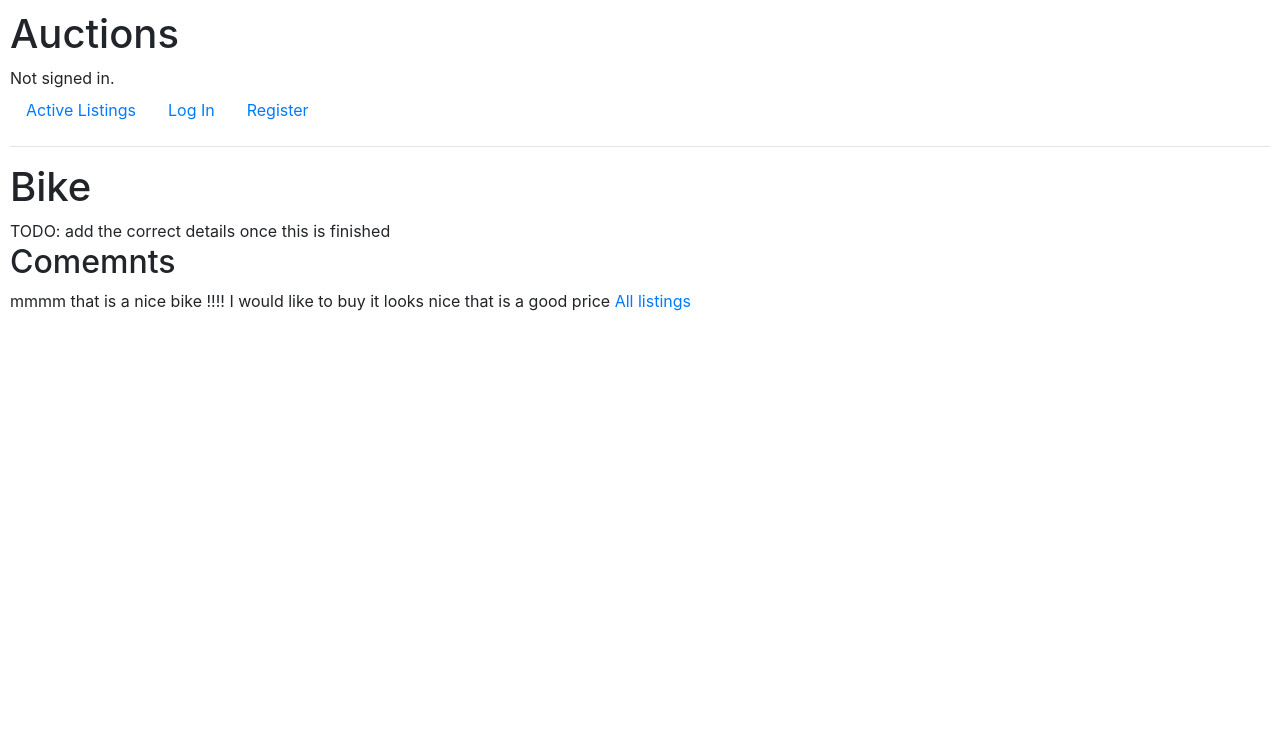
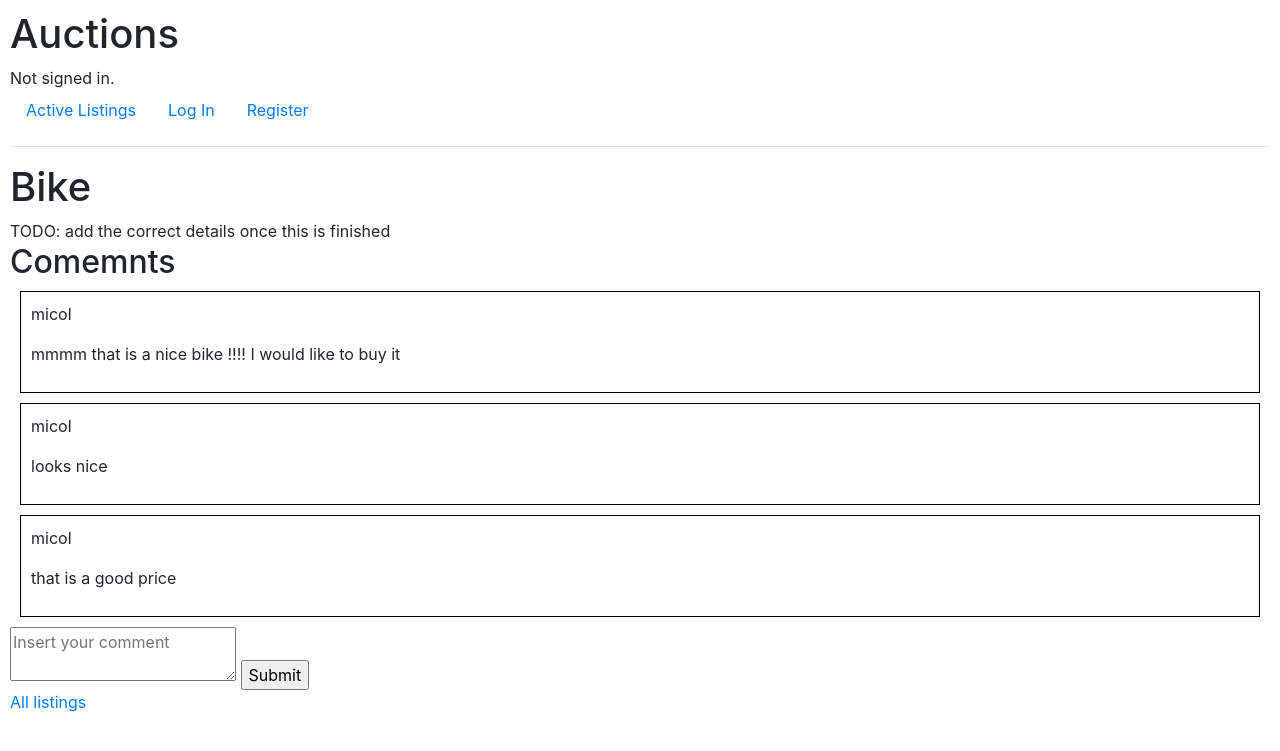
Before and after one commit to MicolGiannelli19/Ebay_app, a Django app: page /1 in a window 1280 px wide. Shown: the top 751 px of the page. Run offline with Django 3.2, Linux system fonts and the light colour scheme; data comes from the database, SQL or seed files in the repository; both versions use the stored data as it was after the commit; some libraries are stand-ins or nearby versions.

Commit message:
added commenting functionality and including new listings

```diff
--- a/commerce/auctions/static/auctions/styles.css
+++ b/commerce/auctions/static/auctions/styles.css
@@ -1,3 +1,16 @@
 body {
     padding: 10px;
+
 }
+.micla{
+    color: red;
+    background-color: green;
+}
+
+.comment {
+    margin: 10px;
+    padding: 10px;
+    border: 1px solid black;
+}
+
+/* change the font */
--- a/commerce/auctions/templates/auctions/layout.html
+++ b/commerce/auctions/templates/auctions/layout.html
@@ -4,17 +4,23 @@
 <html lang="en">
   <head>
     <title>{% block title %}Auctions{% endblock %}</title>
-        <link rel="stylesheet" href="https://stackpath.bootstrapcdn.com/bootstrap/4.4.1/css/bootstrap.min.css" integrity="sha384-Vkoo8x4CGsO3+Hhxv8T/Q5PaXtkKtu6ug5TOeNV6gBiFeWPGFN9MuhOf23Q9Ifjh" crossorigin="anonymous">
-        <link href="{% static 'auctions/styles.css' %}" rel="stylesheet">
+    <link
+      rel="stylesheet"
+      href="https://stackpath.bootstrapcdn.com/bootstrap/4.4.1/css/bootstrap.min.css"
+      integrity="sha384-Vkoo8x4CGsO3+Hhxv8T/Q5PaXtkKtu6ug5TOeNV6gBiFeWPGFN9MuhOf23Q9Ifjh"
+      crossorigin="anonymous"
+    />
+    <link
+      href="{% static 'auctions/styles.css' %}"
+      rel="stylesheet"
+      type="text/css"
+    />
   </head>
   <body>
     <h1>Auctions</h1>
     <div>
-            {% if user.is_authenticated %}
-                Signed in as <strong>{{ user.username }}</strong>.
-            {% else %}
-                Not signed in.
-            {% endif %}
+      {% if user.is_authenticated %} Signed in as
+      <strong>{{ user.username }}</strong>. {% else %} Not signed in. {%endif%}
     </div>
     <ul class="nav">
       <li class="nav-item">
@@ -33,8 +39,7 @@
       </li>
       {% endif %}
     </ul>
-        <hr>
-        {% block body %}
-        {% endblock %}
+    <hr />
+    {% block body %} {% endblock %}
   </body>
 </html>
--- a/commerce/auctions/templates/auctions/listing.html
+++ b/commerce/auctions/templates/auctions/listing.html
@@ -2,6 +2,20 @@
 <h1>{{listing.title}}</h1>
 TODO: add the correct details once this is finished
 <h2>Comemnts</h2>
-{%for comment in comments%} {{comment.text}} {%endfor%}
+{%for comment in comments%}
+<div style="margin: 10px; padding: 10px; border: 1px solid black">
+  <p>{{comment.user}}</p>
+  <p>{{comment.text}}</p>
+</div>
+{%endfor%}
+<form action="{%url 'comment' listing_id=listing.id%}" method="post">
+  {% csrf_token %}
+  <textarea
+    name="comment"
+    id="comment"
+    placeholder="Insert your comment"
+  ></textarea>
+  <input type="submit" value="Submit" />
+</form>
 <a href="{%url 'index'%}">All listings</a>
 {%endblock%}
--- a/commerce/auctions/urls.py
+++ b/commerce/auctions/urls.py
@@ -8,4 +8,5 @@ urlpatterns = [
     path("logout", views.logout_view, name="logout"),
     path("register", views.register, name="register"),
     path("<int:listing_id>", views.listing, name="listing"),
+    path("<int:listing_id>/comment", views.comment, name="comment"),
 ]
--- a/commerce/auctions/views.py
+++ b/commerce/auctions/views.py
@@ -1,14 +1,66 @@
+# authetification inports
 from django.contrib.auth import authenticate, login, logout
+from django.contrib.auth.decorators import login_required
+
 from django.db import IntegrityError
 from django.http import HttpResponse, HttpResponseRedirect
 from django.shortcuts import render
 from django.urls import reverse
 
-from .models import User, Listing
+from django import forms
+
+# Model imports
+from .models import User, Listing, Comment, Bid
 
 
 def index(request):
     return render(request, "auctions/index.html", {"listings": Listing.objects.all()})
+
+
+#  NOTE sure what method is best probably the one bellow
+
+# class ListingForm(forms.Form):
+#     title = forms.CharField(label="Title")
+#     description = forms.CharField(label="Description")
+#     starting_bid = forms.DecimalField(label="Starting Bid")
+#     image_url = forms.URLField(label="Image URL", required=False)
+#     category = forms.CharField(label="Category", required=False)
+
+
+class ListingForm(forms.ModelForm):
+    class Meta:
+        model = Listing
+        fields = ["title", "description", "starting_bid", "image", "category"]
+
+
+def create_listing(request):
+    if request.method == "POST":
+        form = ListingForm(request.POST)
+        if form.is_valid():
+            # TODO: look up the model forms to do this more efficently
+            title = form.cleaned_data["title"]
+            description = form.cleaned_data["description"]
+            starting_bid = form.cleaned_data["starting_bid"]
+            image = form.cleaned_data["image"]
+            category = form.cleaned_data["category"]
+            listing = Listing(
+                title=title,
+                description=description,
+                starting_bid=starting_bid,
+                image=image,
+                category=category,
+            )
+            listing.save()
+            return HttpResponseRedirect(reverse("index"))
+        else:
+            return render(
+                request,
+                "auctions/create_listing.html",
+                {"form": form, "message": "Invalid form data"},
+            )
+    else:
+        form = ListingForm()
+        return render(request, "auctions/create_listing.html", {"form": form})
 
 
 def login_view(request):
@@ -76,3 +128,17 @@ def listing(request, listing_id):
         "auctions/listing.html",
         {"listing": listing, "comments": comments, "bids": bids},
     )
+
+
+# TODO: change it to be a django form
+@login_required()
+def comment(request, listing_id):
+    if request.method == "POST":
+        user = request.user
+        listing = Listing.objects.get(id=listing_id)
+        text = request.POST["comment"]
+        comment = Comment(user=user, listing=listing, text=text)
+        comment.save()
+        return HttpResponseRedirect(reverse("listing", args=(listing_id,)))
+    else:
+        return HttpResponseRedirect(reverse("listing", args=(listing_id,)))
```
Also changed, not shown: commerce/auctions/templates/auctions/index.html (+3 -5 lines), commerce/db.sqlite3. Lines whose indentation alone changed are shown as unchanged.
